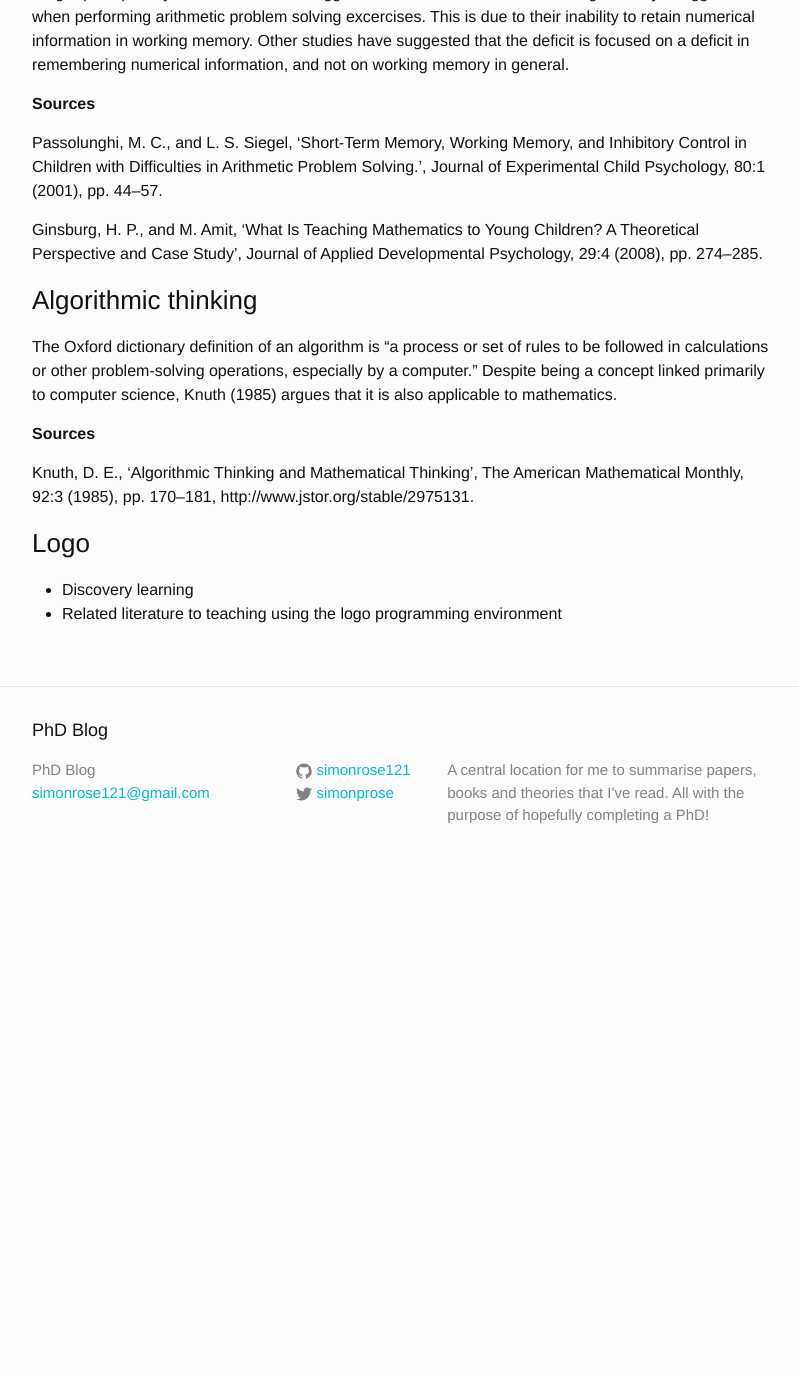
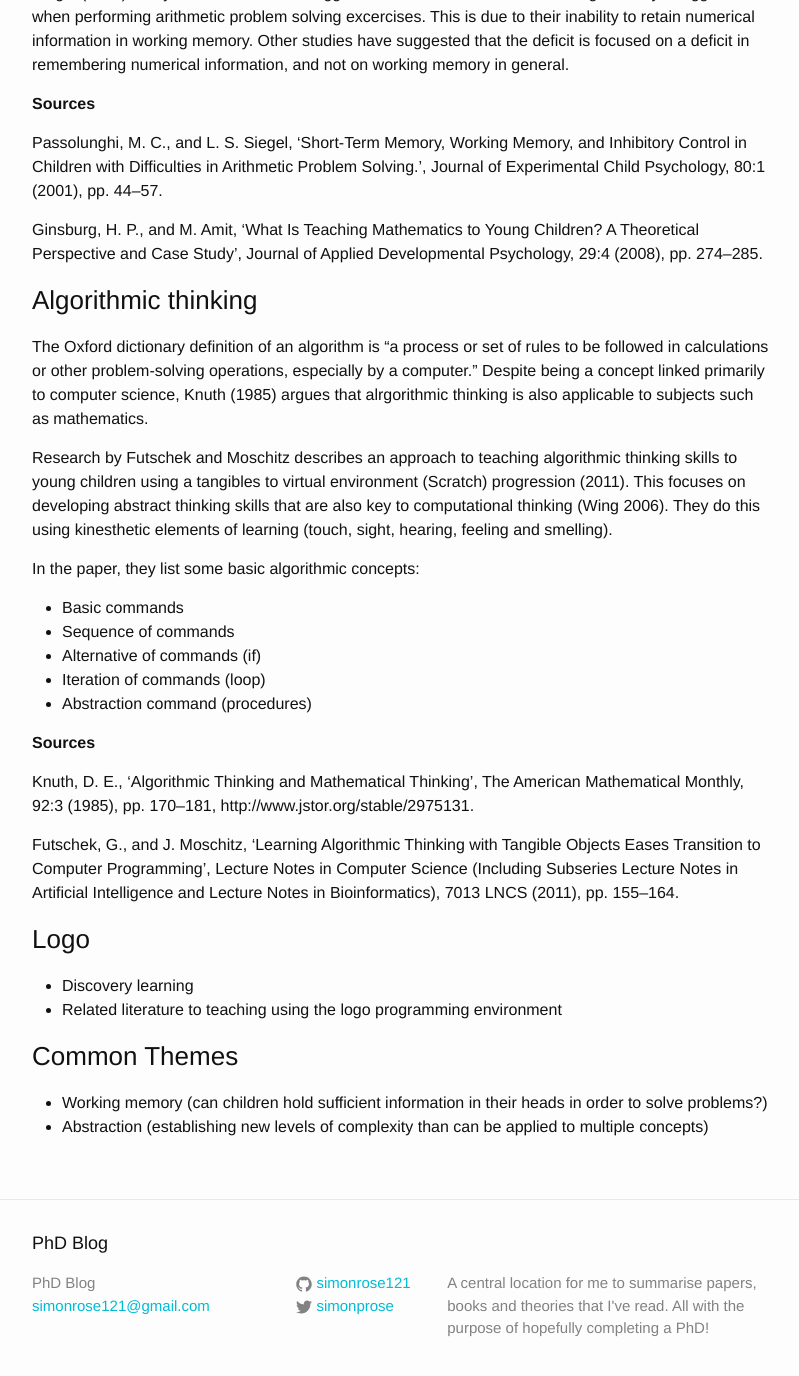
Before and after one commit to simonrose121/phd, a Jekyll site: the page built from _posts/2016-11-22-wider-reading.md, in a window 1280 px wide and 1400 px high, scrolled down 2995 px. Shown: the top 1376 px of the window, without its empty margins (238-1037 px from the left). Built offline with Jekyll 4.4.1, drawn with Linux system fonts in a browser that asks for light colours; before the commit the page ends 3882 px from its top, so only the background shows below that; some of the changed text lies outside the part shown.

Commit message:
Algorithmic thinking and common themes

```diff
--- a/_posts/2016-11-22-wider-reading.md
+++ b/_posts/2016-11-22-wider-reading.md
@@ -1,6 +1,6 @@
 ---
 layout: post
-title:  "Wider Reading"
+title:  "Wider Reading - How Children Learn"
 date:   2016-11-22 10:47:00 +0100
 categories: learning
 ---
@@ -109,13 +109,30 @@ Ginsburg, H. P., and M. Amit, ‘What Is Teaching Mathematics to Young Children?
 
 ### Algorithmic thinking
 
-The Oxford dictionary definition of an algorithm is "a process or set of rules to be followed in calculations or other problem-solving operations, especially by a computer." Despite being a concept linked primarily to computer science, Knuth (1985) argues that it is also applicable to mathematics.
+The Oxford dictionary definition of an algorithm is "a process or set of rules to be followed in calculations or other problem-solving operations, especially by a computer." Despite being a concept linked primarily to computer science, Knuth (1985) argues that alrgorithmic thinking is also applicable to subjects such as mathematics.
+
+Research by Futschek and Moschitz describes an approach to teaching algorithmic thinking skills to young children using a tangibles to virtual environment (Scratch) progression (2011). This focuses on developing abstract thinking skills that are also key to computational thinking (Wing 2006). They do this using kinesthetic elements of learning (touch, sight, hearing, feeling and smelling).
+
+In the paper, they list some basic algorithmic concepts:
+
+- Basic commands
+- Sequence of commands
+- Alternative of commands (if)
+- Iteration of commands (loop)
+- Abstraction command (procedures)
 
 **Sources**
 
 Knuth, D. E., ‘Algorithmic Thinking and Mathematical Thinking’, The American Mathematical Monthly, 92:3 (1985), pp. 170–181, http://www.jstor.org/stable/2975131.
 
+Futschek, G., and J. Moschitz, ‘Learning Algorithmic Thinking with Tangible Objects Eases Transition to Computer Programming’, Lecture Notes in Computer Science (Including Subseries Lecture Notes in Artificial Intelligence and Lecture Notes in Bioinformatics), 7013 LNCS (2011), pp. 155–164.
+
 ### Logo
 
 - Discovery learning
 - Related literature to teaching using the logo programming environment
+
+### Common Themes
+
+- Working memory (can children hold sufficient information in their heads in order to solve problems?)
+- Abstraction (establishing new levels of complexity than can be applied to multiple concepts)
```
